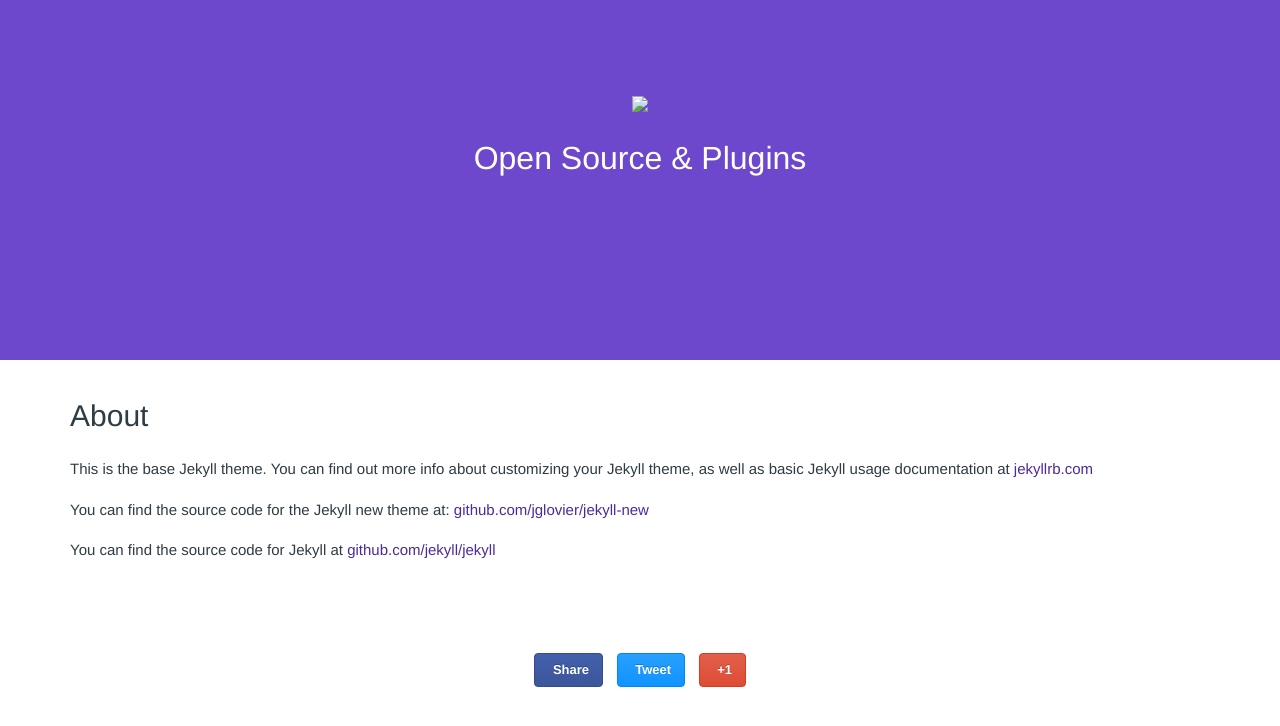
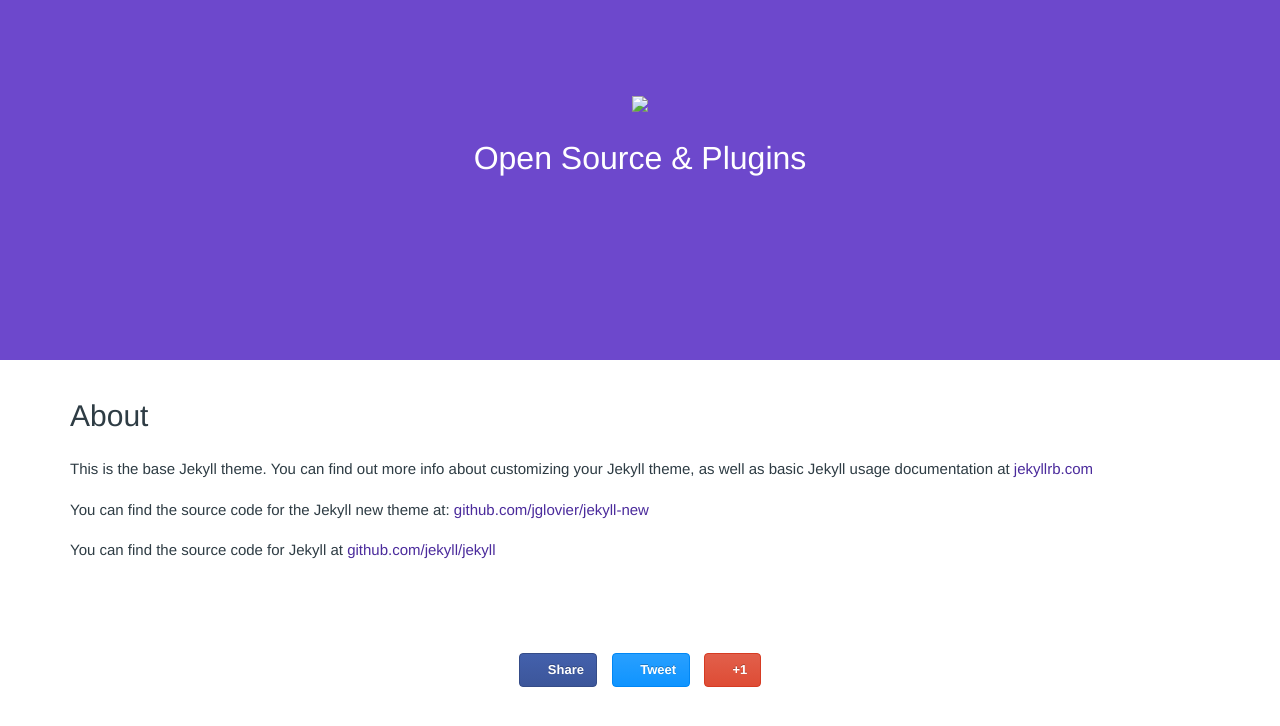
Before and after one commit to Selz/selz.github.io, a Jekyll site: the page built from about.md, in a window 1280 px wide. Shown: the top 726 px of the page. Built offline with Jekyll 4.4.1, drawn with Linux system fonts in a browser that asks for light colours; some web fonts are replaced.

Commit message:
Update footer.html

```diff
--- a/_includes/footer.html
+++ b/_includes/footer.html
@@ -3,15 +3,15 @@
 		 <div class="article-social share-social" data-share-url="http://selz.github.io/" data-share-text="Selz Open Source & Plugins #selz" data-twitter-id="selzdotcom">
 				<span class="btn-addon" data-share-network="facebook">
 					<!-- No JS Fallback -->
-					<a href="https://www.facebook.com/sharer/sharer.php?u=http://selz.github.io/" target="_blank" class="btn btn-facebook btn-small"><span><span class="icon-facebook"></span>Share</span></a>
+					<a href="https://www.facebook.com/sharer/sharer.php?u=http://selz.github.io/" target="_blank" class="btn btn-facebook btn-small"><span><span class="icon-social-facebook"></span>Share</span></a>
 				</span>
 				<span class="btn-addon" data-share-network="twitter">
 					<!-- No JS Fallback -->
-					<a href="https://twitter.com/intent/tweet?text=Selz%20Open%20Source%20&amp;%20Plugins&amp;url=http://selz.github.io/&amp;via=selzdotcom" target="_blank" class="btn btn-twitter btn-small"><span><span class="icon-twitter"></span>Tweet</span></a>
+					<a href="https://twitter.com/intent/tweet?text=Selz%20Open%20Source%20&amp;%20Plugins&amp;url=http://selz.github.io/&amp;via=selzdotcom" target="_blank" class="btn btn-twitter btn-small"><span><span class="icon-social-twitter"></span>Tweet</span></a>
 				</span>
 				<span data-share-network="googlePlus">
 					<!-- No JS Fallback -->
-					<a href="https://plus.google.com/share?url=http://selz.github.io/" target="_blank" class="btn btn-google btn-small"><span><span class="icon-google-plus"></span>+1</span></a>
+					<a href="https://plus.google.com/share?url=http://selz.github.io/" target="_blank" class="btn btn-google btn-small"><span><span class="icon-social-google-plus"></span>+1</span></a>
 				</span>
 			</div>
 
```
